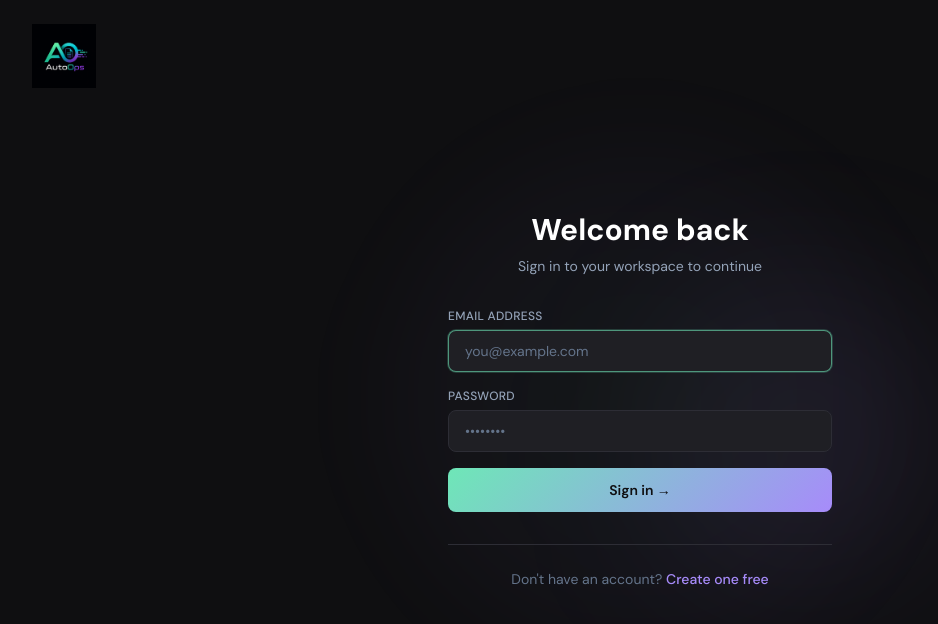
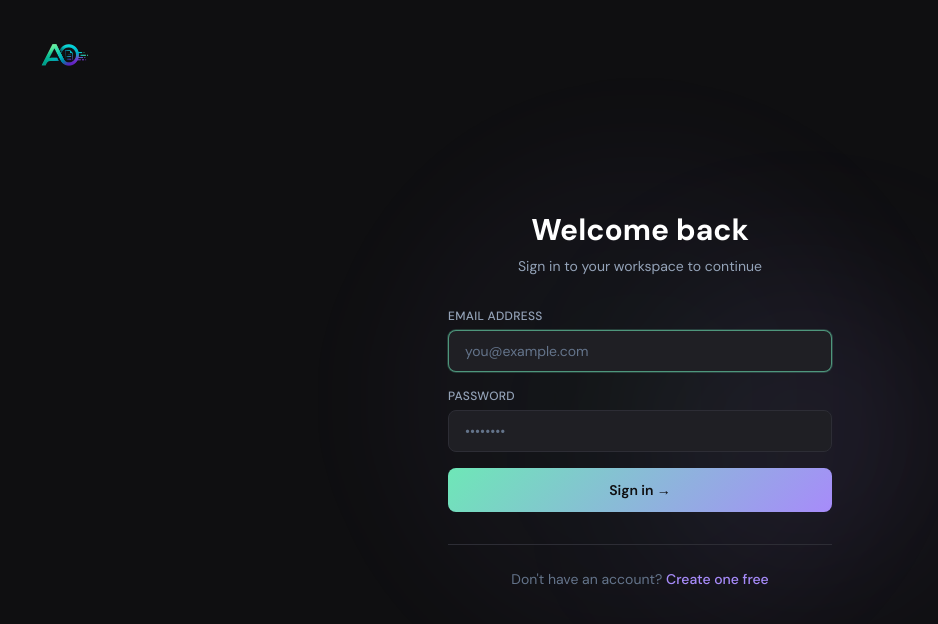
Before and after one commit to MUmarKhan02/AutoOps-AI, a React (Vite) app in the folder frontend/: page /login in a window 1280 px wide. Shown: the top 624 px of the page, without its empty margins (0-938 px from the left). Built offline with nearby package versions, Linux system fonts and the light colour scheme; no server answers.

Commit message:
Updated landing redirection for logo images, duplicate sign in hero button removed, hero image background fix among others

```diff
--- a/frontend/src/components/layout/AppLayout.tsx
+++ b/frontend/src/components/layout/AppLayout.tsx
@@ -23,7 +23,7 @@ export default function AppLayout() {
       <aside className="w-60 bg-surface-1 border-r border-border flex flex-col shrink-0">
         {/* Logo */}
        <div className="px-4 py-3 border-b border-border">
-          <img src={logoUrl} alt="AutoOps AI" className="w-full h-auto" style={{ mixBlendMode: 'screen' }} />
+          <img src={logoUrl} alt="AutoOps AI" className="w-full h-auto cursor-pointer" style={{ mixBlendMode: 'screen' }} onClick={() => navigate('/landing')} />
        </div>
 
         {/* Nav */}
--- a/frontend/src/pages/Landing.tsx
+++ b/frontend/src/pages/Landing.tsx
@@ -1,6 +1,6 @@
 import { useNavigate } from 'react-router-dom'
 import { useEffect, useRef } from 'react'
-import logoUrl from '../assets/logo.png'
+import logoUrl from '../assets/logo_hero.png'
 import iconUrl from '../assets/icon.png'
 
 
@@ -115,7 +115,7 @@ export default function Landing() {
           <button onClick={() => navigate(token ? '/' : '/register')} className="btn-primary px-7 py-3 text-base">
             {token ? 'Open Dashboard' : 'Start for free'} →
           </button>
-          <button onClick={() => navigate('/login')} className="btn-ghost px-7 py-3 text-base">Sign in</button>
+
         </div>
 
         {/* Logo showcase */}
--- a/frontend/src/pages/Login.tsx
+++ b/frontend/src/pages/Login.tsx
@@ -2,7 +2,7 @@ import { useState } from 'react'
 import { Link, useNavigate } from 'react-router-dom'
 import { useAuthStore } from '../store/auth.store'
 import { useToast } from '../components/ui/Toast'
-import logoUrl from '../assets/logo.png'
+import logoUrl from '../assets/icon.png'
 
 export default function Login() {
   const { login } = useAuthStore()
@@ -38,7 +38,7 @@ export default function Login() {
 
       {/* Logo top left */}
       <div className="absolute top-6 left-8 z-10">
-        <img src={logoUrl} alt="AutoOps AI" className="h-16 w-auto" style={{ mixBlendMode: 'screen' }} />
+        <img src={logoUrl} alt="AutoOps AI" className="h-16 w-auto cursor-pointer" style={{ mixBlendMode: 'screen' }}  onClick={() => navigate('/landing')}/>
       </div>
 
       <div className="relative z-10 w-full max-w-sm">
--- a/frontend/src/pages/Register.tsx
+++ b/frontend/src/pages/Register.tsx
@@ -65,7 +65,7 @@ export default function Register() {
 
       {/* Logo top left */}
       <div className="absolute top-6 left-8 z-10">
-        <img src={logoUrl} alt="AutoOps AI" className="h-16 w-auto" style={{ mixBlendMode: 'screen' }} />
+        <img src={logoUrl} alt="AutoOps AI" className="h-16 w-auto cursor-pointer" style={{ mixBlendMode: 'screen' }}  onClick={() => navigate('/landing')}/>
       </div>
 
       <div className="relative z-10 w-full max-w-sm">
```
Also changed, not shown: frontend/public/icon.png, frontend/src/assets/logo_hero.png (added).
